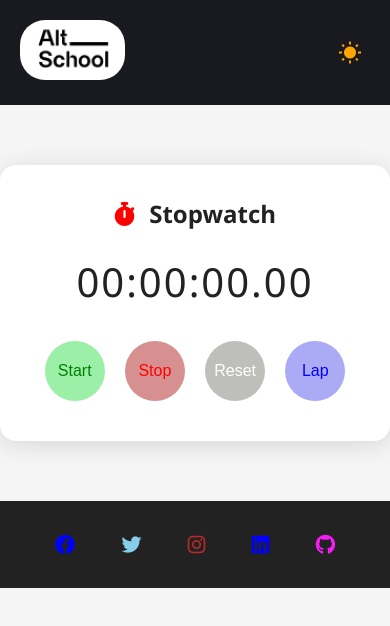
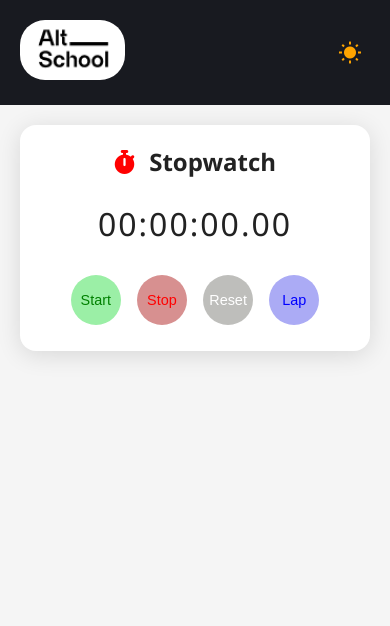
Before and after one commit to Imran-247/Stopwatch, a plain HTML site: page index.html in a window 390 px wide. Drawn offline with Linux system fonts and the light colour scheme.

Commit message:
index.html, style.css

```diff
--- a/index.html
+++ b/index.html
@@ -30,15 +30,4 @@
 	</div>
 	<script src="script.js"></script>
 </body>
-<footer>
-	<div class="content">
-		<div class="media-icons">
-			<a href="https://www.facebook.com/share/1AjK9cbgtM/?mibextid=wwXIfr" target="_blank" id="facebook"><i class="fab fa-facebook"></i></a>
-            <a href="https://x.com/imran_otw?s=21" target="_blank" id="twitter"><i class="fab fa-twitter"></i></a>
-            <a href="https://www.instagram.com/dripplug918?igsh=MTNjdW9lbGN2MG85Mw%3D%3D&utm_source=qr" target="_blank" id="instagram"><i class="fab fa-instagram"></i></a>
-            <a href="https://www.linkedin.com/in/oamen-imran-747143248?utm_source=share&utm_campaign=share_via&utm_content=profile&utm_medium=ios_app" target="_blank" id="linkedin"><i class="fab fa-linkedin"></i></a>
-            <a href="https://github.com/Imran-247/Stopwatch.git" target="_blank" id="github"><i class="fab fa-github"></i></a>
-		</div>
-    </div>
-</footer>
 </html>
--- a/style.css
+++ b/style.css
@@ -181,52 +181,25 @@ body.dark-mode .buttons button:hover, body.dark-mode #toggle-mode:hover {
 	background: #3a3f4b;
 }
 
-/* Style for the footer */
-.content{
-	padding: 30px;
-	align-items: center;
-	background-color: #222;
+/* Responsive design for smaller screens */
+@media (max-width: 480px) {
+	.container {
+		margin: 20px;
+		padding: 20px;
 	}
 
-/* Style for media icons in the footer */
-.content .media-icons{
-	font-size: 20px;
-	align-items: center;
-	display: flex;
-	justify-content: space-between;
-	place-items: center;
-	color: #fff;
-	margin: 0 15px;
-	cursor: pointer;
-	transition: transform 0.3s ease;
+	#stopwatch {
+		font-size: 2rem;
 	}
 
-/* Style for media icons */
-.content .media-icons a{
-	text-decoration: none;
-	margin: 0 10px;
+	.buttons button {
+		margin: 6px;
+		padding: 8px 16px;
+		font-size: 0.9rem;
 	}
 
-.content .media-icons a#facebook{
-	color: #0000ff;
+	.buttons #start, .buttons #stop, .buttons #reset, .buttons #lap {
+		height: 50px;
+		width: 50px;
 	}
-
-.content .media-icons a#linkedin{
-	color: #0000ff;
 }
-
-.content .media-icons a#twitter{
-	color: #87ceeb;
-}
-
-.content .media-icons a#instagram{
-	color: #be2929;
-}
-
-.content .media-icons a#github{
-	color: #f61af6;
-}
-
-.cotent .media-icons a#facebook{
-	color: #3b5998;
-}
```
Lines whose indentation alone changed are shown as unchanged.
